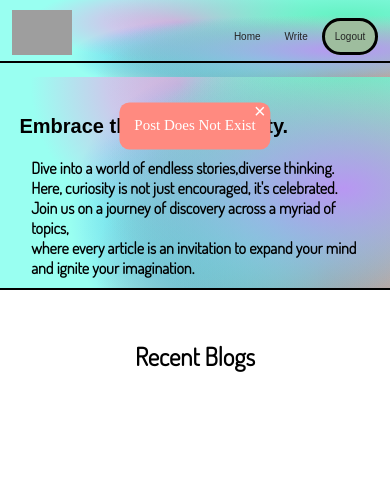
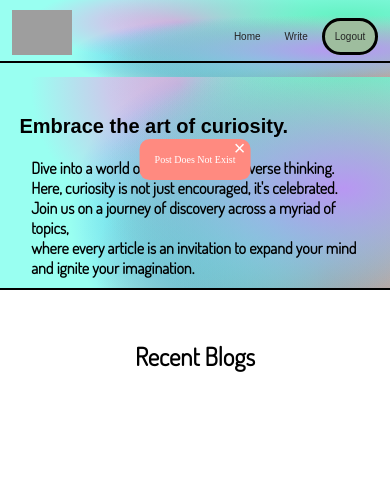
Before and after one commit to A-fethi/Blogify, a Flask app: page /delete/1 in a window 390 px wide. Shown: the top 490 px of the page. Run offline with Flask 3, Linux system fonts and the light colour scheme; a user stored in the database is signed in; some web fonts are replaced; grey boxes are pictures that could not be loaded.

Commit message:
Enhancement

```diff
--- a/public/models.py
+++ b/public/models.py
@@ -15,7 +15,6 @@ class User(db.Model, UserMixin):
 class Post(db.Model):
     id = db.Column(db.Integer, primary_key=True)
     article = db.Column(db.Text, nullable=False)
-    picture = db.Column(db.LargeBinary, nullable=True)
     title = db.Column(db.Text, nullable=False)
     created_at = db.Column(db.DateTime(timezone=True), default=func.now())
     author = db.Column(db.Integer, db.ForeignKey('user.id', ondelete="CASCADE"), nullable=False)
--- a/public/share.py
+++ b/public/share.py
@@ -13,15 +13,12 @@ def post():
     if request.method == 'POST':
         title = request.form.get('title')
         article = request.form.get('article')
-        picture = request.form.get('picture')
         if not article:
             flash('Post cannot be empty', category='error')
         elif not title:
             flash('Title cannot be empty', category='error')
-        if not picture:
-            flash('hhhhhh', category='error')
         else:
-            post = Post(title=title, article=article, picture=picture, author=current_user.id)
+            post = Post(title=title, article=article, author=current_user.id)
             db.session.add(post)
             db.session.commit()
             flash('Post Created!', category='success')
--- a/public/static/styles/login.css
+++ b/public/static/styles/login.css
@@ -222,6 +222,11 @@ body {
         font-size: 13px;
         height: 40px;
     }
+
+    .Success_flash,
+    .Error_flash {
+        transform: translate(-50%, -360%);
+    }
 }
 
 /* for tablette */
--- a/public/static/styles/signup.css
+++ b/public/static/styles/signup.css
@@ -185,6 +185,11 @@ body {
         font-size: 13px;
         height: 40px;
     }
+
+    .Success_flash,
+    .Error_flash {
+        transform: translate(-50%, -360%);
+    }
 }
 
 /* for tablette */
--- a/public/static/styles/style.css
+++ b/public/static/styles/style.css
@@ -11,20 +11,12 @@ body {
 }
 
 header {
-    background-color:#99fff1;
-    background-image:
-    radial-gradient(at 88% 65%, hsla(262,78%,77%,1) 0px, transparent 50%),
-    radial-gradient(at 69% 75%, hsla(167,81%,65%,1) 0px, transparent 50%),
-    radial-gradient(at 87% 65%, hsla(120,82%,74%,1) 0px, transparent 50%),
-    radial-gradient(at 89% 20%, hsla(160,84%,67%,1) 0px, transparent 50%),
-    radial-gradient(at 61% 74%, hsla(214,99%,62%,1) 0px, transparent 50%),
-    radial-gradient(at 84% 94%, hsla(1,96%,65%,1) 0px, transparent 50%),
-    radial-gradient(at 46% 29%, hsla(312,89%,79%,1) 0px, transparent 50%);
     position: fixed;
     width: 100%;
     height: 77px;
 }
 
+header,
 .mini-header {
     background-color:#99fff1;
     background-image:
@@ -290,8 +282,8 @@ section div.img-one {
 
     .Success_flash,
     .Error_flash {
-        transform: translate(-50%, -680%);
-        font-size: 15px;
+        transform: translate(-50%, -690%);
+        font-size: 10px;
     }
 
     .options {
--- a/public/templates/index.html
+++ b/public/templates/index.html
@@ -54,7 +54,7 @@
                         {% else %}
                         <div id="success-flash" class="Success_flash hidden" role="alert">
                             {{ message }}
-                            <button type="button" class="btn-close" onclick="closeFlash('error-flash')">&times;</button>
+                            <button type="button" class="btn-close" onclick="closeFlash('success-flash')">&times;</button>
                         </div>
                         {% endif %}
                         {% endfor %}
```
Also changed, not shown: public/database.db, public/static/scripts/script.js (line endings or trailing spaces).
